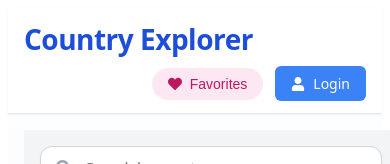
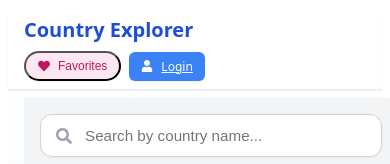
Before and after one commit to LasMinruk/AF_Project_Vercel, a React (Vite) app: page / in a window 390 px wide. Shown: the top 164 px of the page. Built offline with nearby package versions, Linux system fonts and the light colour scheme; no server answers.

Commit message:
Refactor Layout component styles for improved aesthetics and responsiveness

```diff
--- a/src/components/Layout.jsx
+++ b/src/components/Layout.jsx
@@ -36,12 +36,12 @@ const Layout = ({ children }) => {
       {/* Header */}
       <header
         style={{
-          backgroundColor: "rgba(255, 255, 255, 0.9)",
-          backdropFilter: "blur(10px)",
+          backgroundColor: "rgba(255, 255, 255, 0.8)",
+          backdropFilter: "blur(12px)",
           position: "sticky",
           top: 0,
-          zIndex: 1000,
-          boxShadow: "0 1px 3px rgba(0,0,0,0.05)",
+          zIndex: 50,
+          boxShadow: "0 1px 2px 0 rgba(0, 0, 0, 0.05)",
           borderBottom: "1px solid #e5e7eb",
           width: "100%",
         }}
@@ -50,23 +50,32 @@ const Layout = ({ children }) => {
           style={{
             maxWidth: "1280px",
             margin: "0 auto",
-            padding: "0.75rem 1rem",
+            padding: "0.5rem 1rem",
             display: "flex",
+            alignItems: "center",
             justifyContent: "space-between",
-            alignItems: "center",
             flexWrap: "wrap",
-            rowGap: "0.5rem",
+            gap: "0.5rem",
           }}
         >
           <Link
             to="/"
             style={{
-              fontSize: "1.75rem",
-              fontWeight: "800",
+              fontSize: "clamp(1.25rem, 4vw, 1.5rem)",
+              fontWeight: "700",
               color: "#1d4ed8",
+              transition: "all 0.2s",
               textDecoration: "none",
-              letterSpacing: "-0.5px",
-              flex: "1 1 auto",
+              display: "inline-block",
+              whiteSpace: "nowrap",
+            }}
+            onMouseEnter={(e) => {
+              e.target.style.color = "#ef4444";
+              e.target.style.transform = "scale(1.1)";
+            }}
+            onMouseLeave={(e) => {
+              e.target.style.color = "#1d4ed8";
+              e.target.style.transform = "scale(1)";
             }}
           >
             Country Explorer
@@ -76,10 +85,9 @@ const Layout = ({ children }) => {
             style={{
               display: "flex",
               alignItems: "center",
+              gap: "0.5rem",
               flexWrap: "wrap",
-              gap: "0.75rem",
               justifyContent: "flex-end",
-              flex: "1 1 auto",
             }}
           >
             {/* Favorites */}
@@ -90,77 +98,94 @@ const Layout = ({ children }) => {
                 position: "relative",
                 backgroundColor: "#fce7f3",
                 color: "#be185d",
-                padding: "0.5rem 1rem",
+                padding: "0.375rem 0.75rem",
                 borderRadius: "9999px",
-                fontSize: "0.875rem",
+                fontSize: "clamp(0.75rem, 2vw, 0.875rem)",
                 fontWeight: "500",
+                boxShadow: "0 1px 2px 0 rgba(0, 0, 0, 0.05)",
+                transition: "all 0.2s",
                 display: "flex",
                 alignItems: "center",
                 gap: "0.5rem",
-                border: "none",
-                cursor: "pointer",
-                transition: "background 0.3s ease",
+                whiteSpace: "nowrap",
               }}
             >
               <FaHeart />
               Favorites
               {favorites.length > 0 && (
-                <motion.span
-                  initial={{ scale: 0 }}
-                  animate={{ scale: 1 }}
-                  transition={{ type: "spring", stiffness: 300 }}
+                <span
                   style={{
                     position: "absolute",
-                    top: "-8px",
-                    right: "-8px",
+                    top: "-0.5rem",
+                    right: "-0.5rem",
                     backgroundColor: "#db2777",
                     color: "white",
                     fontSize: "0.75rem",
                     fontWeight: "700",
                     borderRadius: "9999px",
-                    padding: "2px 6px",
-                    lineHeight: 1,
+                    padding: "0.125rem 0.375rem",
+                    minWidth: "1.25rem",
+                    textAlign: "center",
                   }}
                 >
                   {favorites.length}
-                </motion.span>
+                </span>
               )}
             </motion.button>
 
             {/* Auth buttons */}
             {currentUser ? (
+              <div
+                style={{
+                  display: "flex",
+                  alignItems: "center",
+                  gap: "0.5rem",
+                }}
+              >
+                <span
+                  style={{
+                    fontSize: "0.875rem",
+                    color: "#374151",
+                    display: "none",
+                  }}
+                >
+                  {currentUser.email}
+                </span>
                 <button
                   onClick={handleLogout}
                   style={{
                     backgroundColor: "#ef4444",
-                  color: "#fff",
-                  padding: "0.5rem 1rem",
+                    color: "white",
+                    padding: "0.375rem 0.75rem",
                     borderRadius: "0.375rem",
+                    fontSize: "clamp(0.75rem, 2vw, 0.875rem)",
+                    boxShadow: "0 1px 2px 0 rgba(0, 0, 0, 0.05)",
+                    transition: "all 0.2s",
                     display: "flex",
                     alignItems: "center",
                     gap: "0.5rem",
-                  border: "none",
-                  fontWeight: "500",
-                  cursor: "pointer",
+                    whiteSpace: "nowrap",
                   }}
                 >
                   <FaSignOutAlt />
                   Logout
                 </button>
+              </div>
             ) : (
               <Link
                 to="/login"
                 style={{
                   backgroundColor: "#3b82f6",
                   color: "white",
-                  padding: "0.5rem 1rem",
+                  padding: "0.375rem 0.75rem",
                   borderRadius: "0.375rem",
-                  fontSize: "0.875rem",
-                  fontWeight: "500",
+                  fontSize: "clamp(0.75rem, 2vw, 0.875rem)",
+                  boxShadow: "0 1px 2px 0 rgba(0, 0, 0, 0.05)",
+                  transition: "all 0.2s",
                   display: "flex",
                   alignItems: "center",
                   gap: "0.5rem",
-                  textDecoration: "none",
+                  whiteSpace: "nowrap",
                 }}
               >
                 <FaUser />
@@ -178,7 +203,7 @@ const Layout = ({ children }) => {
           width: "100%",
           maxWidth: "1280px",
           margin: "0 auto",
-          padding: "1rem",
+          padding: "0.5rem 1rem 1.5rem",
         }}
       >
         {children}
@@ -188,9 +213,9 @@ const Layout = ({ children }) => {
       <footer
         style={{
           textAlign: "center",
-          padding: "1rem",
-          fontSize: "0.75rem",
+          fontSize: "clamp(0.625rem, 2vw, 0.75rem)",
           color: "#6b7280",
+          padding: "1rem 0",
           borderTop: "1px solid #e5e7eb",
         }}
       >
```
Lines whose indentation alone changed are shown as unchanged.
